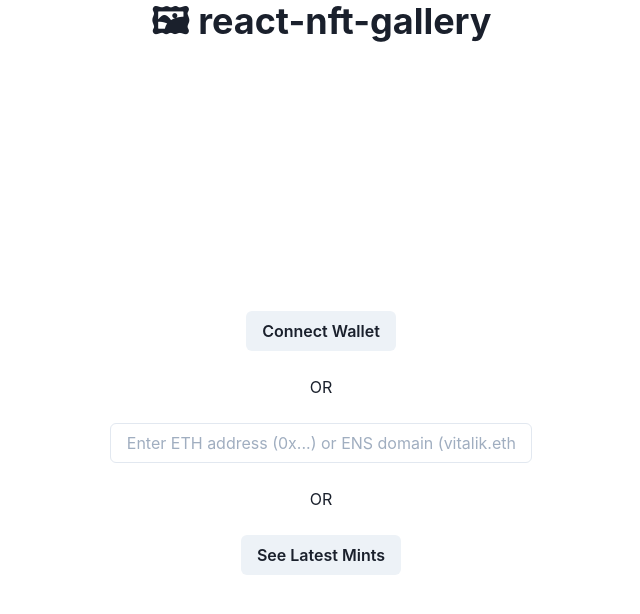
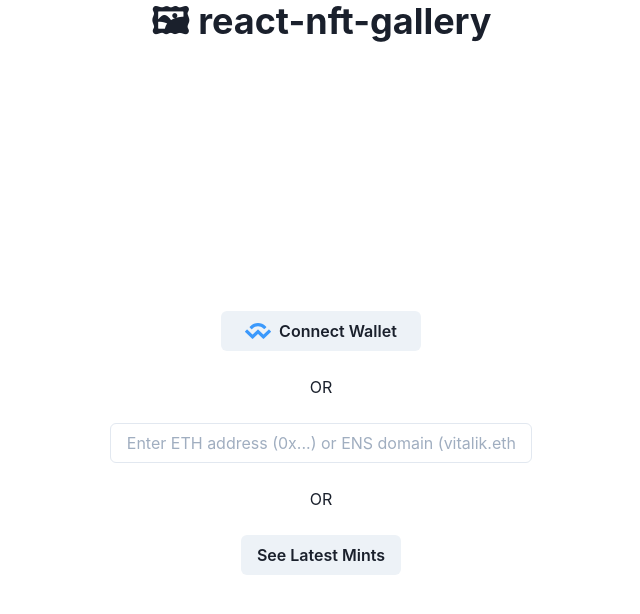
Before and after one commit to olaf1005/nft-gallery-react, a Next.js app in the folder example/: page / in a window 1280 px wide. Shown: the top 614 px of the page, without its empty margins (319-959 px from the left). Built offline with nearby package versions, Linux system fonts and the light colour scheme.

Commit message:
feat: adds walletconnect logo to "Connect Wallet" btn

```diff
--- a/example/pages/index.tsx
+++ b/example/pages/index.tsx
@@ -4,7 +4,15 @@ import { useState, useEffect } from 'react';
 import { NftGallery } from 'react-nft-gallery';
 import WalletConnectProvider from '@walletconnect/web3-provider';
 import { providers } from 'ethers';
-import { Button, Flex, Heading, Input, Text, VStack } from '@chakra-ui/react';
+import {
+  Button,
+  Flex,
+  Heading,
+  Image,
+  Input,
+  Text,
+  VStack,
+} from '@chakra-ui/react';
 import debounce from 'lodash.debounce';
 
 const Home: NextPage = () => {
@@ -59,7 +67,7 @@ const Home: NextPage = () => {
   return (
     <div>
       <Head>
-        <title>react-nft-gallery Demo</title>
+        <title>react-nft-gallery</title>
         <meta
           name="description"
           content="Demo application for react-nft-gallery"
@@ -101,7 +109,15 @@ const Home: NextPage = () => {
             alignItems="center"
             spacing="6"
           >
-            <Button onClick={connectWallet}>Connect Wallet</Button>
+            <Button onClick={connectWallet} px="6">
+              <Image
+                src="/walletconnect-logo.svg"
+                alt="WalletConnect Logo"
+                height="4"
+                pr="2"
+              />
+              Connect Wallet
+            </Button>
             <span>OR</span>
             <Input
               placeholder="Enter ETH address (0x...) or ENS domain (vitalik.eth)"
```
Also changed, not shown: example/public/walletconnect-logo.svg (added).
